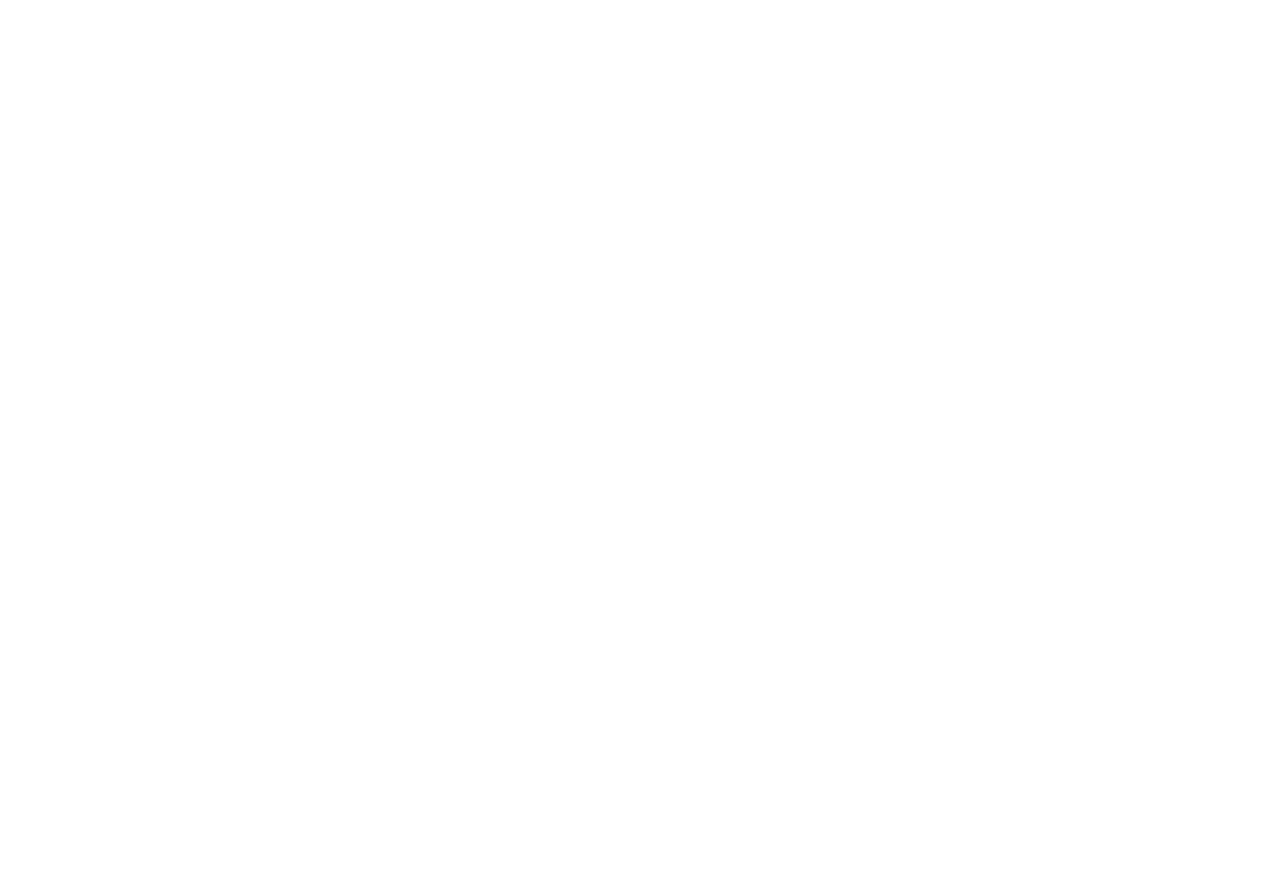
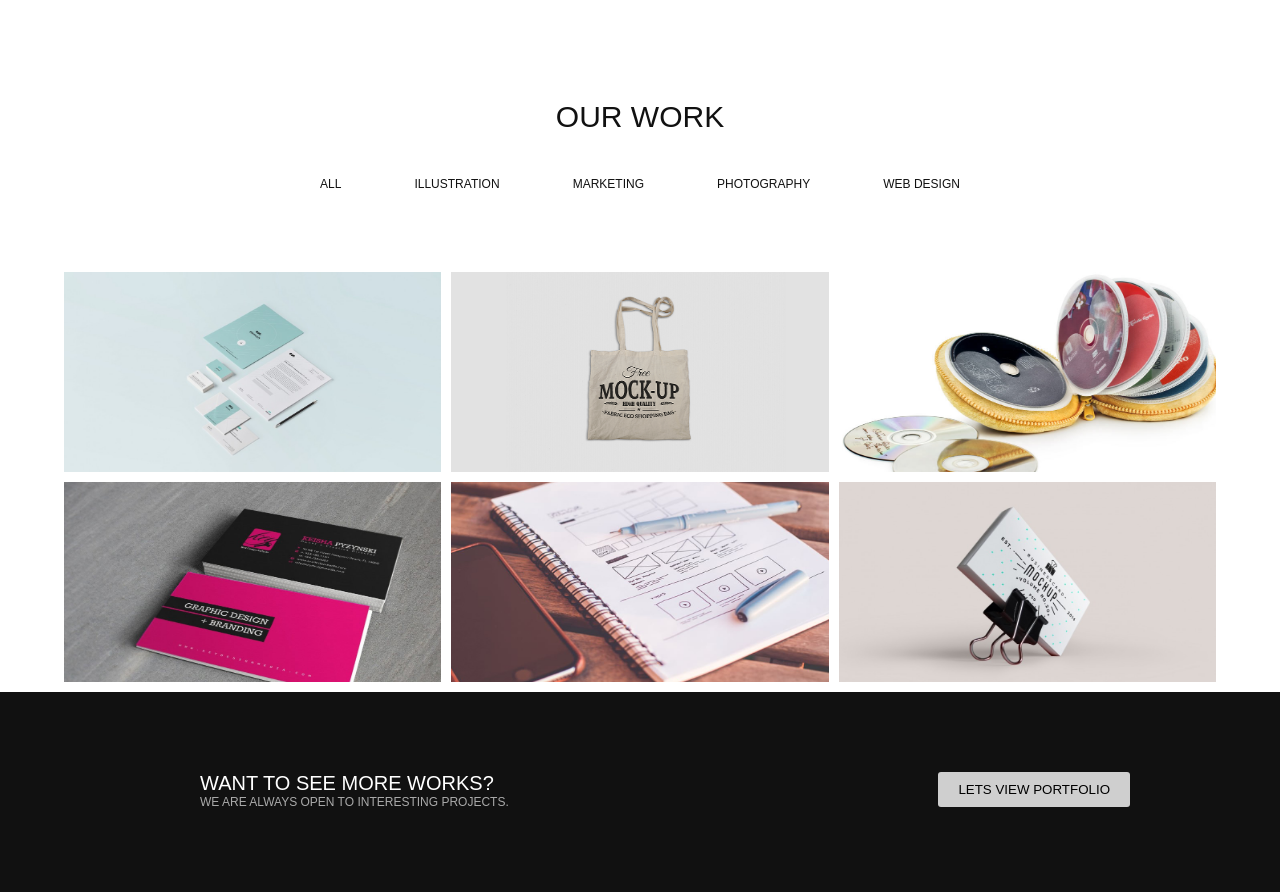
Before and after one commit to Lilyprograms/group-activity2, a plain HTML site: page index.html in a window 1280 px wide. Before the commit the page ends 800 px from the top, so only its background shows below. Drawn offline with Linux system fonts and the light colour scheme.

Commit message:
Created the our work section of the page

```diff
--- a/index.html
+++ b/index.html
@@ -7,6 +7,48 @@
     <link rel="stylesheet" href="./style.css">
 </head>
 <body>
-
+    <!-- John-B's SECTION -->
+     <div class="John-B">
+        <h1>our work</h1>
+     <ul class="top-list">
+        <li><a href="#">All</a></li>
+        <li><a href="#">Illustration</a></li>
+        <li><a href="#">Marketing </a></li>
+        <li><a href="#">Photography</a></li>
+        <li><a href="#">Web Design</a></li>
+     </ul>
+     <div class="John-B-display">
+        <div class="john-B-img-box">
+            <img src="Images/grid-portfolio1.jpg" alt="" class="john-B-img">
+        </div>
+        <div class="john-B-img-box">
+            <img src="Images/grid-portfolio2.jpg" alt="" class="john-B-img">
+        </div>
+        <div class="john-B-img-box">
+            <img src="Images/grid-portfolio3.jpg" alt="" class="john-B-img">
+        </div>
+    </div>
+     <div class="John-B-display2">
+        <div class="john-B-img-box">
+            <img src="Images/grid-portfolio4-DESKTOP-PSHDHBA.jpg" alt="" class="john-B-img">
+        </div>
+        <div class="john-B-img-box">
+            <img src="Images/grid-portfolio5 (1).jpg" alt="" class="john-B-img">
+        </div>
+        <div class="john-B-img-box">
+            <img src="Images/grid-portfolio6.jpg" alt="" class="john-B-img">
+        </div>
+    </div>
+    </div>
+    <div class="John-B-section2">
+        <div class="John-b-section2-col1">
+            <h1>Want to see more works?</h1>
+            <p>We are always open to interesting projects.</p>
+        </div>
+        <div>
+            <button class="John-B-section2-button">Lets view portfolio</button>
+        </div>
+    </div>
+    <!-- End of John-B's SECTION -->
 </body>
 </html>
--- a/style.css
+++ b/style.css
@@ -4,3 +4,98 @@
     box-sizing: border-box;
     font-family: Arial, Helvetica, sans-serif;
 }
+.John-B h1{
+    font-weight: 100;
+    font-size: 30px;
+    color: #111;
+    text-align: center;
+    padding-bottom: 40px;
+    text-transform: uppercase;
+    padding-top: 100px;
+}
+.top-list{
+    display: flex;
+    width: 50%;
+    margin: auto;
+    justify-content: space-between;
+    gap: 30px;
+}
+.top-list li{
+    list-style: none;
+}
+.top-list li:hover{
+    color: #aaa;
+}
+.top-list a{
+    color: #111;
+    font-size: 12px;
+    text-decoration: none;
+    text-transform: uppercase;
+}
+.top-list a:hover{
+    color: #aaa;
+}
+.John-B-display{
+    display: flex;
+    width: 90%;
+    margin: auto;
+    justify-content: space-between;
+    gap: 10px;
+    padding-bottom: 10px;
+    padding-top: 80px;
+}
+.John-B-display2{
+    display: flex;
+    width: 90%;
+    margin: auto;
+    justify-content: space-between;
+    gap: 10px;
+    padding-bottom: 10px;
+}
+.john-B-img-box{
+    width: 35%;
+    margin: auto;
+    height: 200px;
+}
+.john-B-img{
+    width: 100%;
+    height: 100%;
+}
+.john-B-img:hover{
+    opacity: .6;
+
+}
+.John-B-section2{
+    background-color: #111;
+    height: 200px;
+    margin-bottom: 100px;
+}
+.John-B-section2{
+    display: flex;
+    justify-content: space-between;
+    width: 100%;
+    margin: auto;
+    padding-left: 200px;
+    padding-right: 150px;
+    padding-top: 80px;
+}
+.John-b-section2-col1 h1{
+    font-size: 20px;
+    color: #fff;
+    font-weight: 200;
+    text-transform: uppercase;
+}
+.John-b-section2-col1 p{
+    font-size: 12px;
+    color: #fff;
+    text-transform: uppercase;
+    color: #aaa;
+
+}
+.John-B-section2-button{
+    padding: 10px 20px;
+    text-transform: uppercase;
+    background-color: #ffffffcc;
+    border-radius: 3px;
+    border:none;
+}
```
Also changed, not shown: Images/grid-portfolio1.jpg (added), Images/grid-portfolio2.jpg (added), Images/grid-portfolio3.jpg (added), Images/grid-portfolio4-DESKTOP-PSHDHBA.jpg (added), Images/grid-portfolio4.jpg (added), Images/grid-portfolio5 (1).jpg (added), Images/grid-portfolio5.jpg (added), Images/grid-portfolio6.jpg (added).
